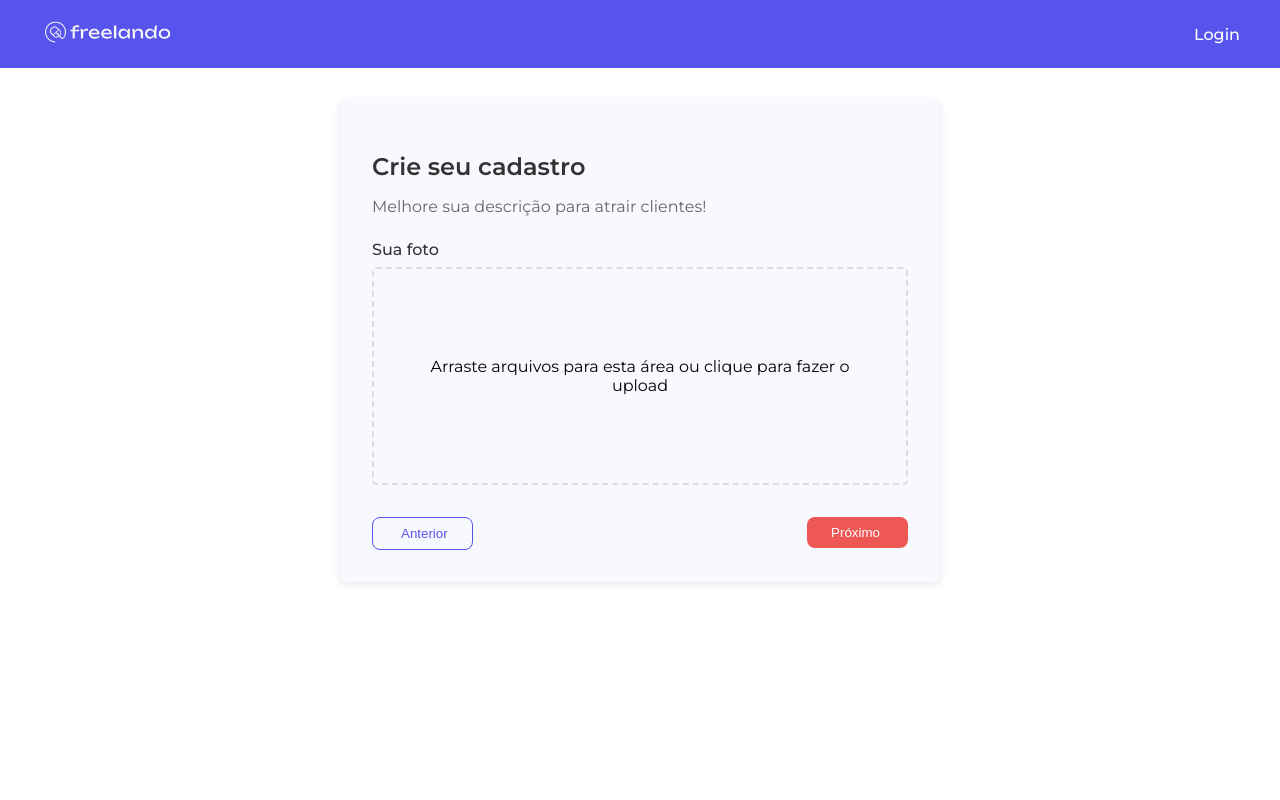
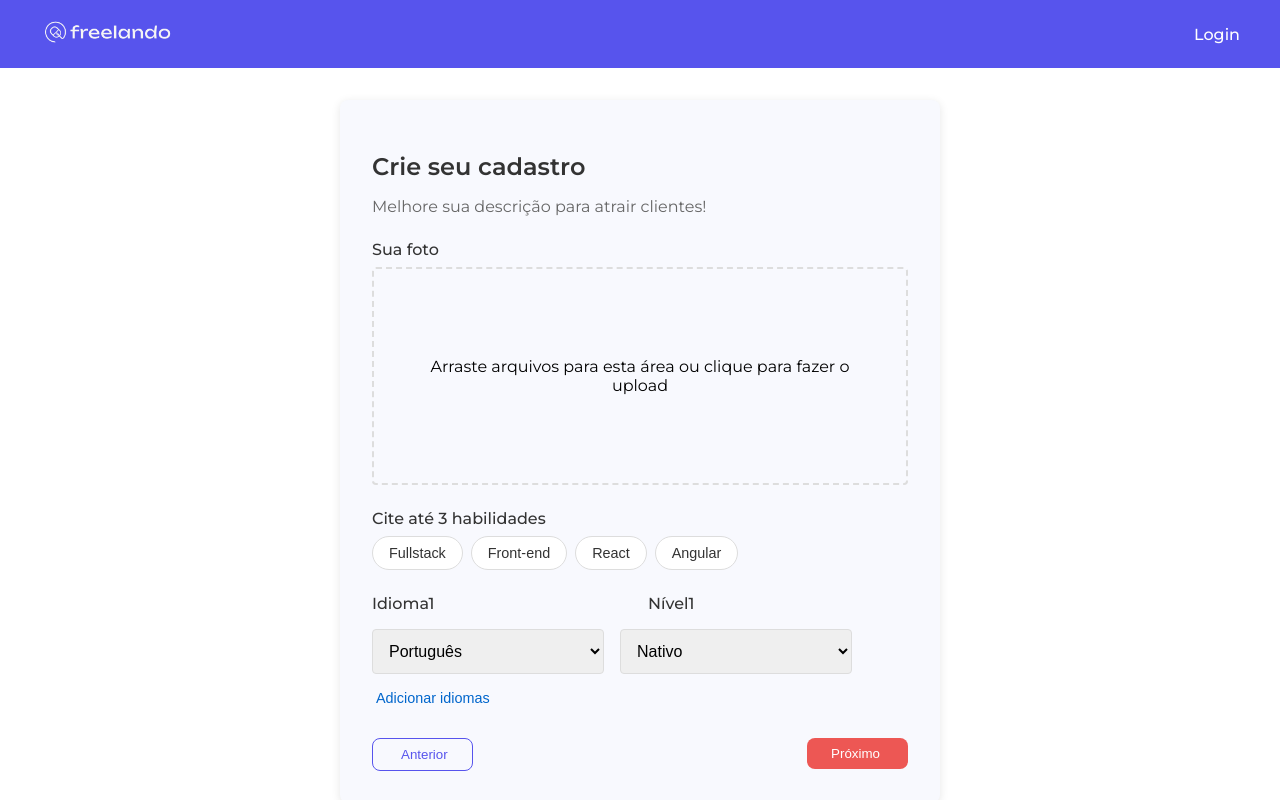
Before and after one commit to aldtorres/freelando, an Angular app: page /cadastro/perfil in a window 1280 px wide. Shown: the top 800 px of the page. Built offline with nearby package versions, Linux system fonts and the light colour scheme.

Commit message:
formArray - form dinâmico

```diff
--- a/src/app/pages/dados-pessoais-form/dados-pessoais-form.component.ts
+++ b/src/app/pages/dados-pessoais-form/dados-pessoais-form.component.ts
@@ -94,9 +94,10 @@
   }
 
   onProximo(): void {
+    console.log('oii');
     if(this.dadosPessoaisForm.valid){
       this.salvarDadosAtuais();
-      this.router.navigate(['/cadastro/confirmacao']);
+      this.router.navigate(['/cadastro/perfil']);
     }else{
       //forçar como se usuário tivesse tocado no formulario!
       this.dadosPessoaisForm.markAllAsTouched();
--- a/src/app/pages/perfil-form/perfil-form.component.html
+++ b/src/app/pages/perfil-form/perfil-form.component.html
@@ -28,6 +28,77 @@
           </div>
 
         </div>
+        <div class="cadastro-form__field">
+          <label class="cadastro-form__label">Cite até 3 habilidades</label>
+          <div class="cadastro-form__chips" >
+            <app-chip
+              *ngFor="let habilidade of habilidades"
+              [text]="habilidade.nome"
+              [selected]="habilidade.selecionada"
+              [disabled]="!habilidade.selecionada && perfilForm.get('habilidadesSelecionadas')?.value >= 3"
+              (clicked)="toggleHabilidade(habilidade)"
+              >
+
+            </app-chip>
+
+          </div>
+        </div>
+
+        <div class="cadastro-form__field">
+
+          <div class="cadastro-form__row cadastro-form__row--header">
+            <div class="cadastro-form__column">
+              <label class="cadastro-form__label">Idioma1</label>
+            </div>
+            <div class="cadastro-form__column">
+              <label class="cadastro-form__label">Nível1</label>
+            </div>
+          </div>
+
+          <ng-container formArrayName="idiomas">
+
+            <div class="cadastro-form__row" *ngFor="let idiomaForm of idiomasArray.controls; let i = index" [formGroupName]="i" >
+
+              <div class="cadastro-form__column">
+                    <select class="cadastro-form__select"  formControlName="nome">
+                      <option value="" disabled>Nível de conhecimento</option>
+                      <option *ngFor="let idioma of idiomas" [value]="idioma">{{idioma}}</option>
+                    </select>
+                    <div *ngIf="idiomaForm.get('nome')?.invalid && idiomaForm.get('nome')?.touched" class="cadastro-form__error">
+                      Idioma é obrigatório
+                    </div>
+              </div>
+
+              <div class="cadastro-form__column">
+                    <select class="cadastro-form__select"  formControlName="nivel">
+                      <option value="" disabled>Nível de conhecimento</option>
+                      <option *ngFor="let nivel of niveisIdioma" [value]="nivel">{{nivel}}</option>
+                    </select>
+                    <div *ngIf="idiomaForm.get('nivel')?.invalid && idiomaForm.get('nivel')?.touched" class="cadastro-form__error">
+                      Nível é obrigatório
+                    </div>
+              </div>
+
+              <div class="cadastro-form__column cadastro-form__column--actions">
+                <button type="button" class="cadastro-form__icon-button" (click)="removerIdioma(i)"
+                  *ngIf="i >0 || idiomaForm.get('nome')?.value !== 'Português'" ></button>
+              </div>
+
+              <!-- oiii-->
+
+            </div>
+
+          </ng-container>
+
+          <div class="cadastro-form__add-button">
+            <button type="button" class="cadastro-form__text-button" (click)="adicionarIdioma()" >
+              <i class="fas fa-plus-circle"></i>Adicionar idiomas
+            </button>
+          </div>
+
+        </div>
+
+
 
         <div class="cadastro-form__actions">
           <app-button
--- a/src/app/pages/perfil-form/perfil-form.component.ts
+++ b/src/app/pages/perfil-form/perfil-form.component.ts
@@ -1,12 +1,14 @@
 
 import { Component, OnInit } from '@angular/core';
 import { CommonModule } from '@angular/common';
-import { FormBuilder, FormGroup, ReactiveFormsModule } from '@angular/forms';
+import { FormArray, FormBuilder, FormGroup, ReactiveFormsModule, Validators } from '@angular/forms';
 
 import { ButtonComponent } from '../../shared/components/button/button.component';
 import { Habilidade } from '../../shared/models/habilidade.interface';
 import { CadastroService } from '../../shared/services/cadastro.service';
 import { Router } from '@angular/router';
+import { ChipComponent } from "../../shared/components/chip/chip.component";
+import { Idioma } from '../../shared/models/idioma.interface';
 
 
 @Component({
@@ -16,7 +18,8 @@
     CommonModule,
     ReactiveFormsModule,
     ButtonComponent,
-  ],
+    ChipComponent
+],
   templateUrl: './perfil-form.component.html',
   styleUrls: ['./perfil-form.component.scss']
 })
@@ -66,6 +69,8 @@
       portfolio:[''],
       linkedin:['']
     });
+
+    this.adicionarIdioma('Português', 'Nativo')
   }
 
   onAnterior(): void {
@@ -80,6 +85,15 @@
     }
   }
 
+  private extrairIdioma(): Idioma[]{
+    return this.idiomasArray.controls.map(control => {
+      return {
+        nome: control.get('nome')?.value,
+        nivel: control.get('nivel')?.value
+      }
+    });
+  }
+
   private salvarDadosAtuais(): void {
     const formValue = this.perfilForm.value;
 
@@ -87,7 +101,7 @@
       foto: this.fotoPreview,
       resumo: formValue.resumo,
       habilidadesSelecionadas: formValue.habilidadesSelecionadas,
-      idiomas: [],
+      idiomas: this.extrairIdioma(),
       portfolio: formValue.portfolio,
       linkedin: formValue.linkedin
     });
@@ -105,4 +119,36 @@
     }
   }
 
+  toggleHabilidade(habilidade: Habilidade):void {
+    habilidade.selecionada = !habilidade.selecionada;
+
+    const habilidadesSelecionadas = this.habilidades.filter(h => h.selecionada).map(h => h.nome);
+    this.perfilForm.patchValue({habilidadesSelecionadas});
+  }
+
+
+  get idiomasArray() : FormArray{
+    return this.perfilForm.get('idiomas') as FormArray;
+  }
+
+  adicionarIdioma(nome: string = '', nivel: string = '') : void {
+    const idiomaForm = this.fb.group({
+      nome: [nome, Validators.required],
+      nivel: [nivel, Validators.required]
+    });
+
+    this.idiomasArray.push(idiomaForm);
+
+  }
+
+  removerIdioma(index: number) {
+    if(index === 0 && this.idiomasArray.at(0).get('nome')?.value === 'Português'){
+      return;
+    }
+
+    this.idiomasArray.removeAt(index);
+
+  }
+
+
 }
```
